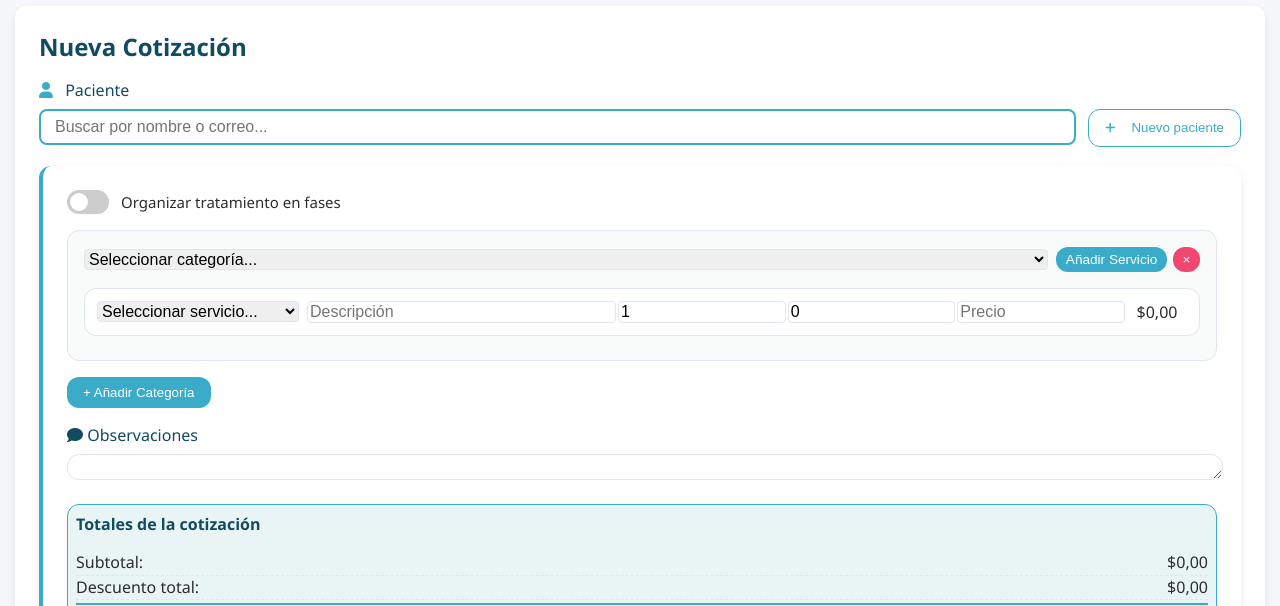
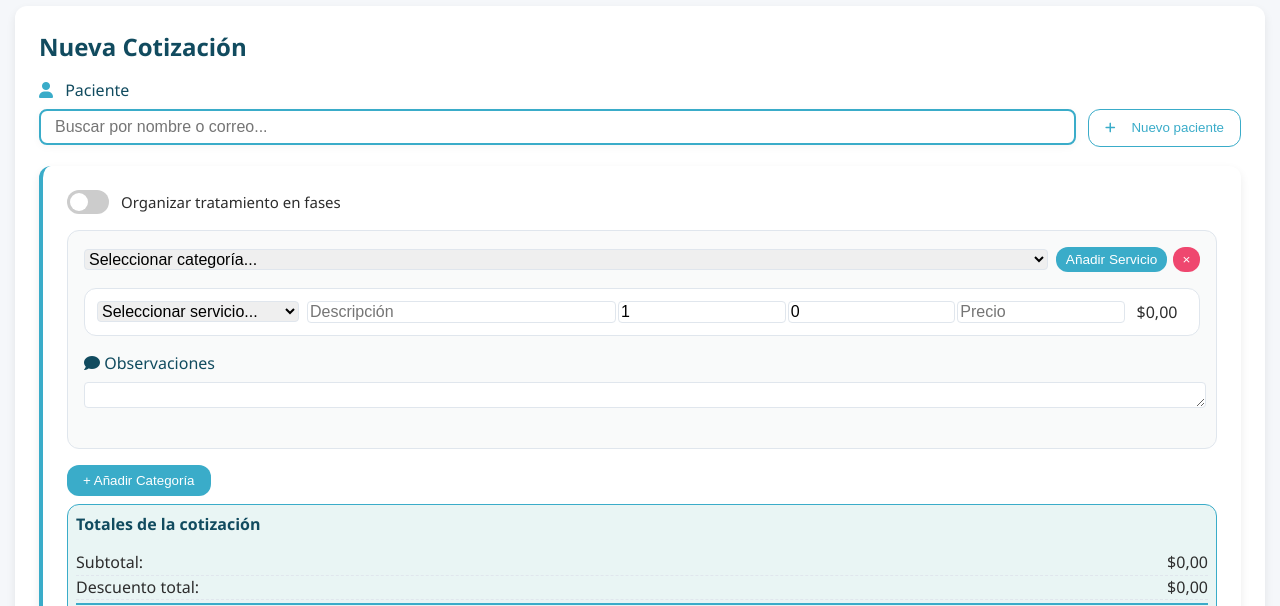
Before and after one commit to JulianHuertasHenao/cotizador, a website: page public/index.html in a window 1280 px wide. Shown: the part 167-773 px from the top of the page. Drawn offline with nearby package versions, Linux system fonts and the light colour scheme; no server answers.

Commit message:
Observaciones en fases y categorias

```diff
--- a/public/index.html
+++ b/public/index.html
@@ -228,7 +228,18 @@
                                                 >
                                             </div>
                                         </div>
+                                         <div class="form-group">
+                        <label for="observaciones"
+                            ><i class="fas fa-comment"></i> Observaciones</label
+                        >
+                        <textarea
+                            id="observaciones"
+                            rows="1"
+                            class="form-control"
+                        ></textarea>
+                    </div>
                                     </div>
+
                                 </template>
                             </div>
 
@@ -272,8 +283,21 @@
                                 <div class="service-list">
                                     <!-- Los servicios se agregarán aquí -->
                                 </div>
+                                 <div class="form-group">
+                        <label for="observaciones"
+                            ><i class="fas fa-comment"></i> Observaciones</label
+                        >
+                        <textarea
+                            id="observaciones"
+                            rows="1"
+                            class="form-control"
+                        ></textarea>
+                    </div>
                             </div>
-                            <div style="margin-top: 0.75rem">
+
+
+                        </div>
+                        <div style="margin-top: 0.75rem">
                             <button
                                 id="add-category-btn"
                                 class="btn btn-primary"
@@ -281,8 +305,6 @@
                                 + Añadir Categoría
                             </button>
                         </div>
-                        </div>
-
                     <!-- Plantilla para servicio (hidden) - ahora idéntica al otro HTML pero con tus campos -->
                     <template id="service-template">
                         <div class="service-item">
@@ -337,17 +359,8 @@
                         </div>
                     </template>
 
-                    <!-- Observaciones -->
-                    <div class="form-group">
-                        <label for="observaciones"
-                            ><i class="fas fa-comment"></i> Observaciones</label
-                        >
-                        <textarea
-                            id="observaciones"
-                            rows="1"
-                            class="form-control"
-                        ></textarea>
-                    </div>
+
+
 
                     <!-- Totales generales -->
                     <div class="totals-display">
```
